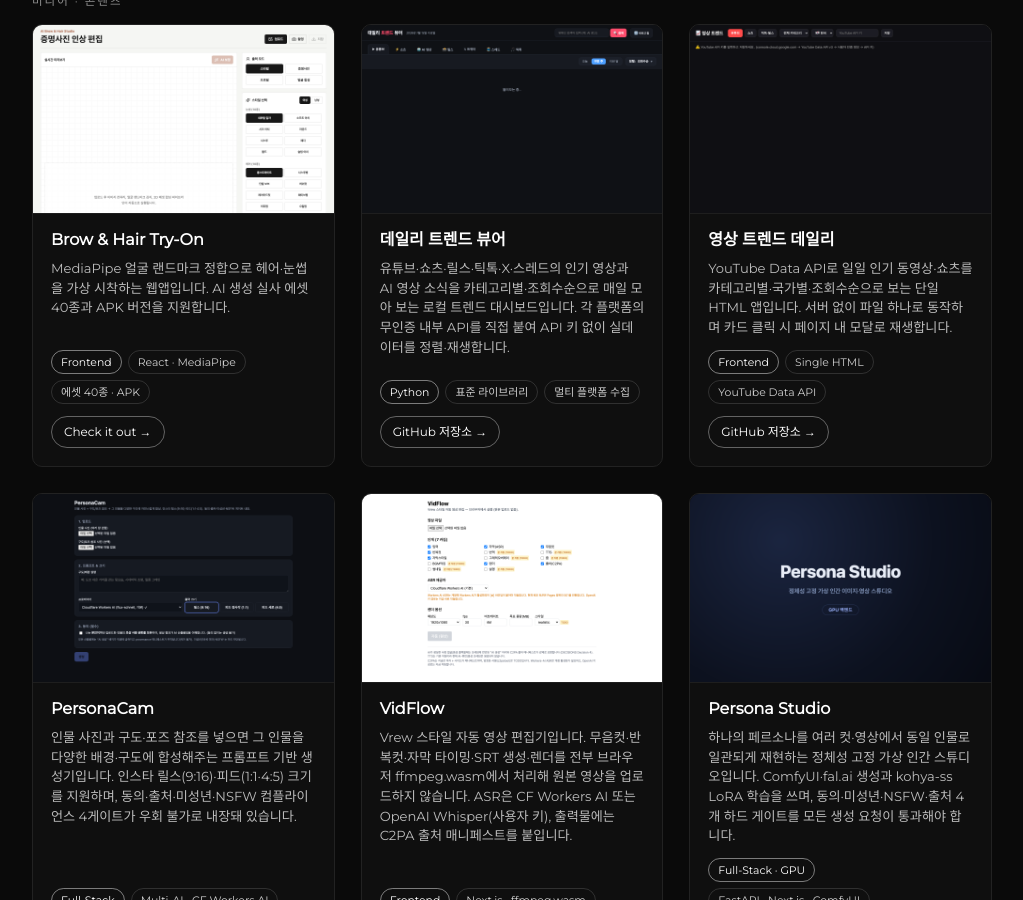
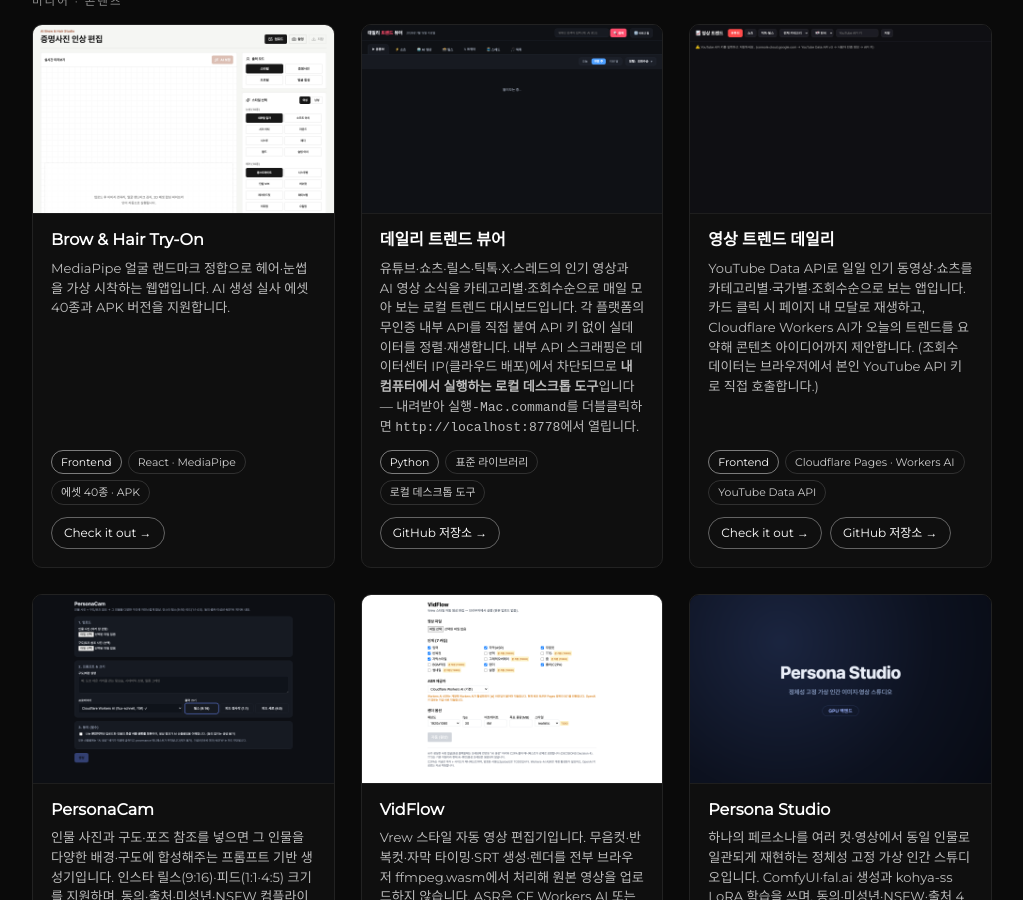
Before and after one commit to jjobfor1-ux/jjobfor1-ux.github.io, a Jekyll site: the page built from index.html, in a window 1280 px wide and 900 px high, scrolled down 4489 px. Shown: the whole window, without its empty margins (128-1151 px from the left). Built offline with Jekyll 4.4.1, drawn with Linux system fonts in a browser that asks for light colours.

Commit message:
portfolio: link video-trends to live CF Pages, mark daily-trend-viewer as local tool
- video-trends card now links to https://video-trends.pages.dev (Check it out)
- daily-trend-viewer card notes it's a local desktop tool (실행-Mac.command);
  internal-API scraping is blocked from datacenter IPs so it stays local.

Co-Authored-By: Claude Fable 5 <noreply@anthropic.com>

```diff
--- a/_includes/projects.html
+++ b/_includes/projects.html
@@ -195,21 +195,21 @@
     </div>
     <div class="project-card-body">
       <h3>데일리 트렌드 뷰어</h3>
-      <p>유튜브·쇼츠·릴스·틱톡·X·스레드의 인기 영상과 AI 영상 소식을 카테고리별·조회수순으로 매일 모아 보는 로컬 트렌드 대시보드입니다. 각 플랫폼의 무인증 내부 API를 직접 붙여 API 키 없이 실데이터를 정렬·재생합니다.</p>
-      <div class="project-card-tags"><span>Python</span><span>표준 라이브러리</span><span>멀티 플랫폼 수집</span></div>
+      <p>유튜브·쇼츠·릴스·틱톡·X·스레드의 인기 영상과 AI 영상 소식을 카테고리별·조회수순으로 매일 모아 보는 로컬 트렌드 대시보드입니다. 각 플랫폼의 무인증 내부 API를 직접 붙여 API 키 없이 실데이터를 정렬·재생합니다. 내부 API 스크래핑은 데이터센터 IP(클라우드 배포)에서 차단되므로 <strong>내 컴퓨터에서 실행하는 로컬 데스크톱 도구</strong>입니다 — 내려받아 <code>실행-Mac.command</code>를 더블클릭하면 <code>http://localhost:8778</code>에서 열립니다.</p>
+      <div class="project-card-tags"><span>Python</span><span>표준 라이브러리</span><span>로컬 데스크톱 도구</span></div>
       <div class="project-card-links"><a href="https://github.com/jjobfor1-ux/daily-trend-viewer" target="_blank">GitHub 저장소 →</a></div>
     </div>
   </div>
 
   <div class="project-card">
-    <div class="project-card-media">
+    <a class="project-card-media" href="https://video-trends.pages.dev/" target="_blank">
       <img alt="영상 트렌드 데일리" src="{{ "/assets/img/video-trends.png" | prepend: site.baseurl }}" onerror="this.remove()" />
-    </div>
+    </a>
     <div class="project-card-body">
       <h3>영상 트렌드 데일리</h3>
-      <p>YouTube Data API로 일일 인기 동영상·쇼츠를 카테고리별·국가별·조회수순으로 보는 단일 HTML 앱입니다. 서버 없이 파일 하나로 동작하며 카드 클릭 시 페이지 내 모달로 재생합니다.</p>
-      <div class="project-card-tags"><span>Frontend</span><span>Single HTML</span><span>YouTube Data API</span></div>
-      <div class="project-card-links"><a href="https://github.com/jjobfor1-ux/video-trends" target="_blank">GitHub 저장소 →</a></div>
+      <p>YouTube Data API로 일일 인기 동영상·쇼츠를 카테고리별·국가별·조회수순으로 보는 앱입니다. 카드 클릭 시 페이지 내 모달로 재생하고, Cloudflare Workers AI가 오늘의 트렌드를 요약해 콘텐츠 아이디어까지 제안합니다. (조회수 데이터는 브라우저에서 본인 YouTube API 키로 직접 호출합니다.)</p>
+      <div class="project-card-tags"><span>Frontend</span><span>Cloudflare Pages · Workers AI</span><span>YouTube Data API</span></div>
+      <div class="project-card-links"><a href="https://video-trends.pages.dev/" target="_blank">Check it out →</a><a href="https://github.com/jjobfor1-ux/video-trends" target="_blank">GitHub 저장소 →</a></div>
     </div>
   </div>
 
```
